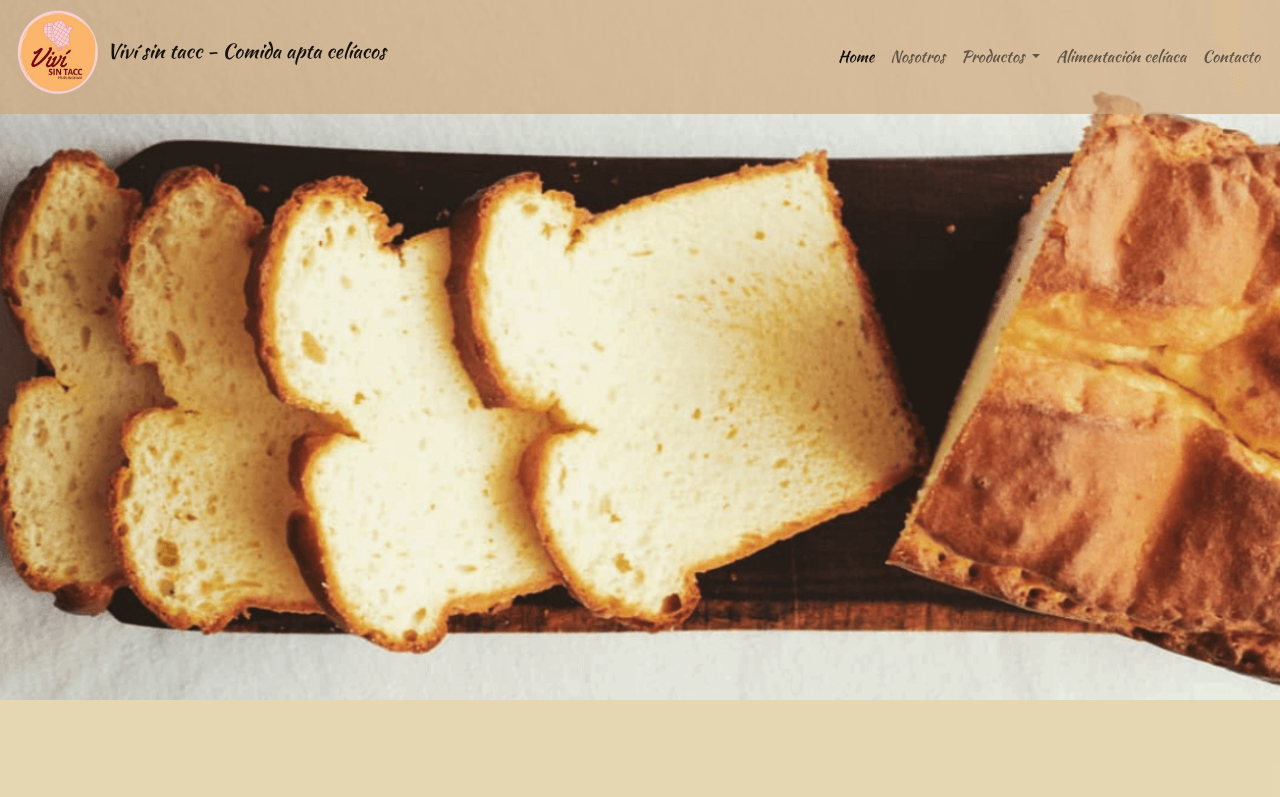
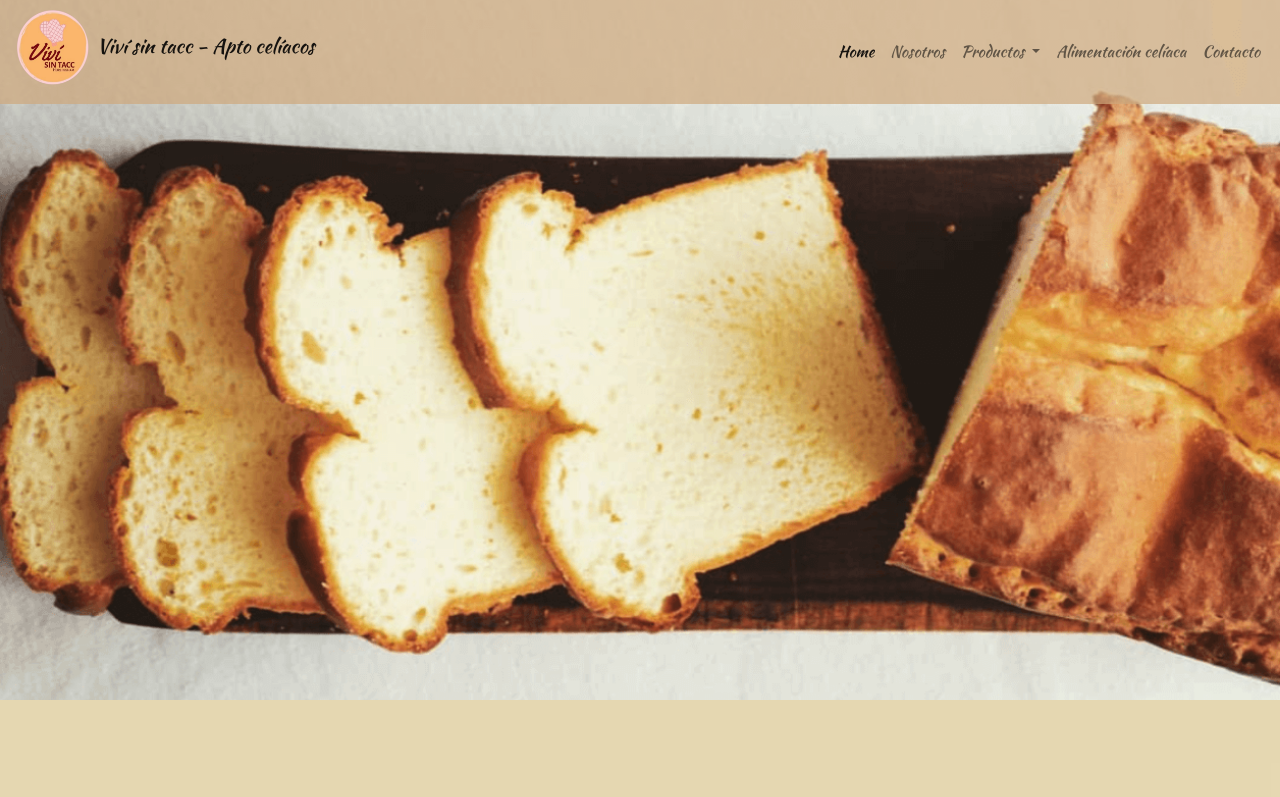
Before and after one commit to dipaola-c/PF_DiPaola, a website: page index.html in a window 1280 px wide. Shown: the top 797 px of the page. Drawn offline with nearby package versions, Linux system fonts and the light colour scheme.

Commit message:
cambio título

```diff
--- a/index.html
+++ b/index.html
@@ -20,8 +20,8 @@
         <header class= "header">
         <nav class="navbar navbar-expand-lg navbar-light" data-spy="affix" data-offset-top="30">
             <div class="container-fluid">
-              <h1><a class="navbar-brand me-auto" href="/PF_DiPaola/index.html"><img src="/PF_DiPaola/img/logo.png" height="90" width="90" alt="logo">
-               Viví sin tacc - Comida apta celíacos</a></h1>
+              <h1><a class="navbar-brand me-auto" href="/PF_DiPaola/index.html"><img src="/PF_DiPaola/img/logo.png" height="80" width="80" alt="logo">
+               Viví sin tacc - Apto celíacos</a></h1>
               <button class="navbar-toggler" type="button" data-bs-toggle="collapse" data-bs-target="#navbarSupportedContent" aria-controls="navbarSupportedContent" aria-expanded="false" aria-label="Toggle navigation">
                 <span class="navbar-toggler-icon"></span>
               </button>
```
Also changed, not shown: pages/alimentacion.html (+1 -1 lines), pages/contacto.html (+1 -1 lines), pages/nosotros.html (+1 -1 lines), pages/productos.html (+1 -1 lines).
